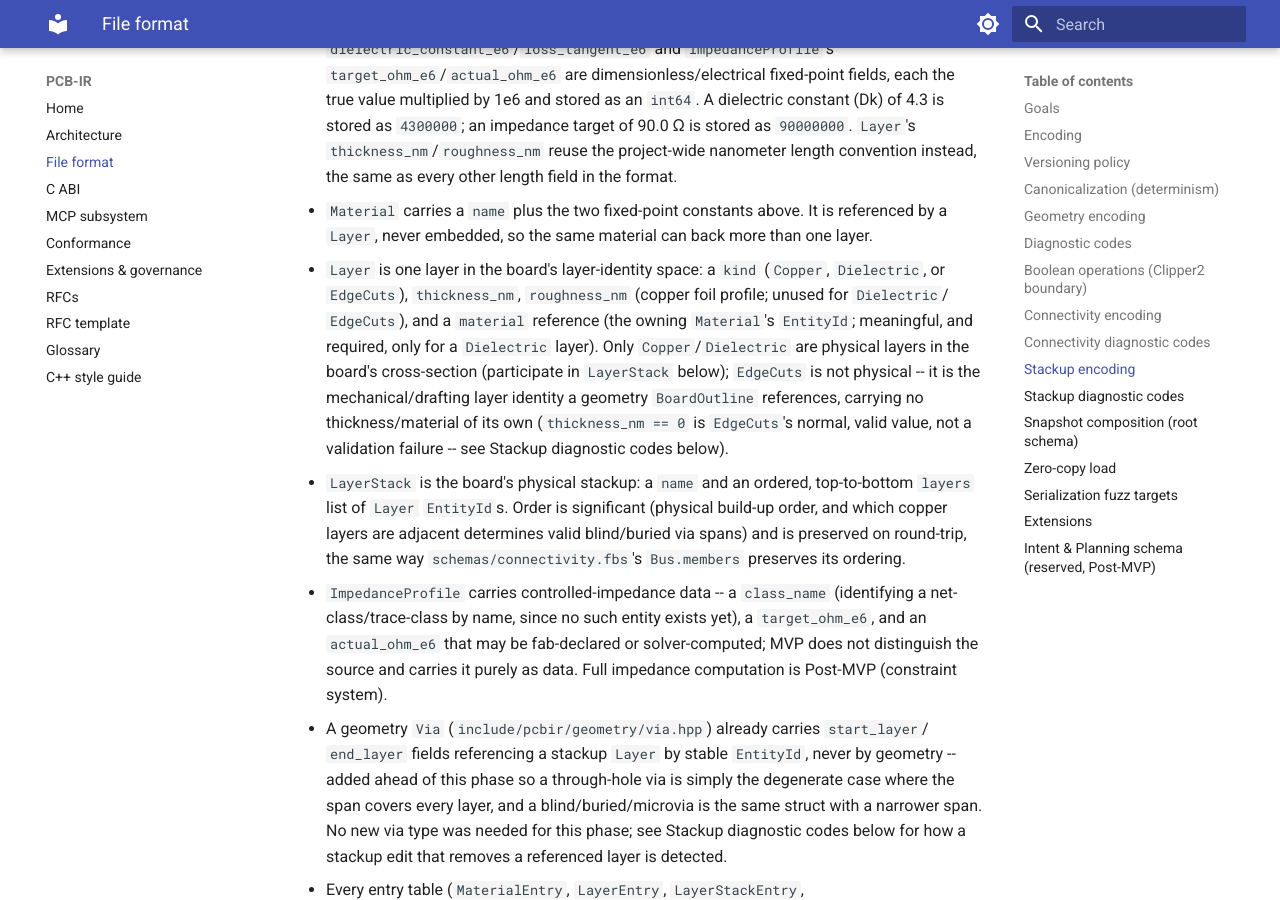
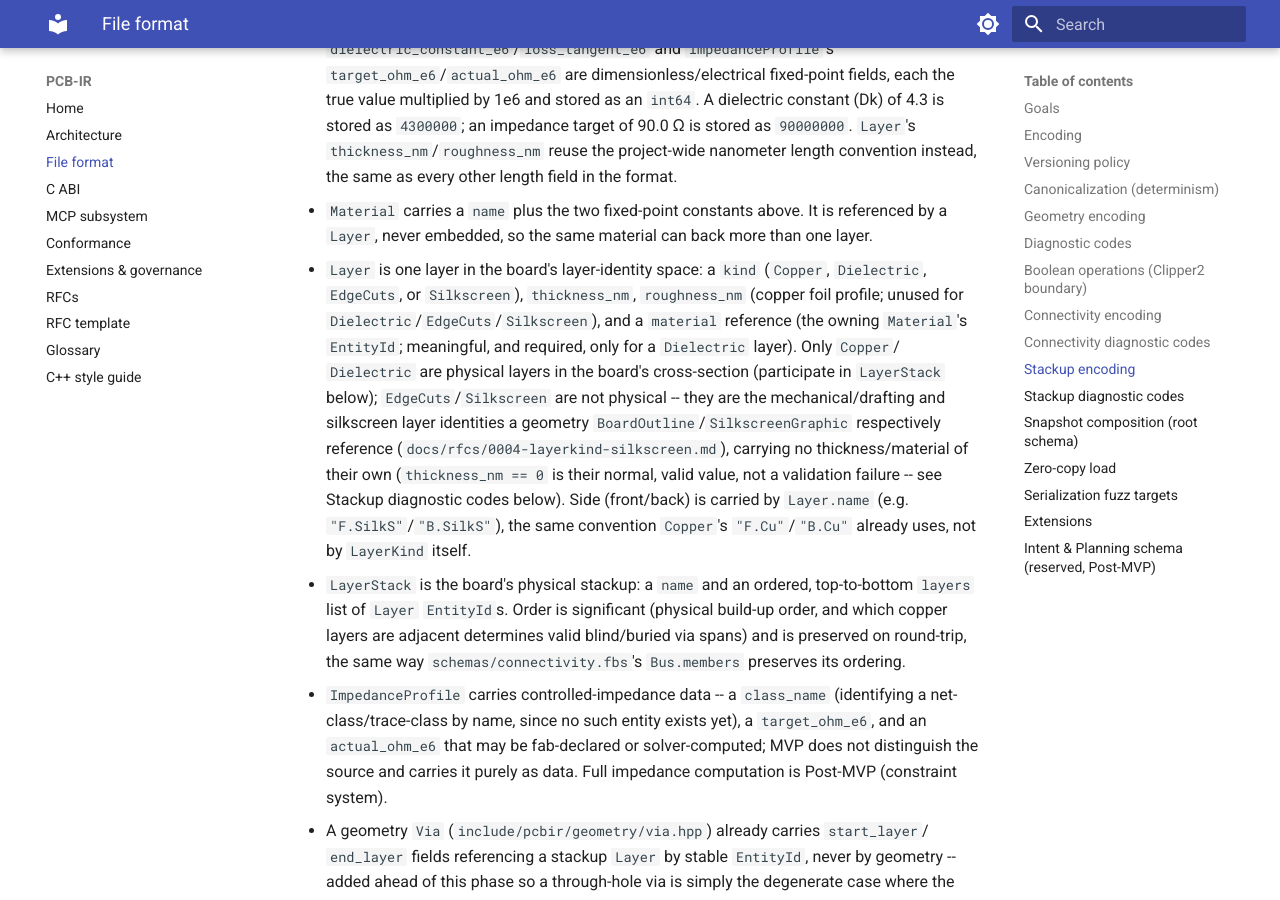
Before and after one commit to awanga/pcb-ir, an MkDocs documentation site: the page built from docs/format-spec.md, in a window 1280 px wide and 900 px high, scrolled down 6821 px. Built offline with MkDocs 1.6.1 and Material for MkDocs 9.7.7, drawn with Linux system fonts in a browser that asks for light colours; some of the changed text lies outside the part shown.

Commit message:
Add stackup::LayerKind::Silkscreen (RFC 0004)
Implementing the KiCad importer's stackup layer against RFC 0003's own
in-scope entity list ran into a real gap: SilkscreenGraphic needs a
LayerRef onto F.SilkS/B.SilkS, but LayerKind was {Copper, Dielectric,
EdgeCuts} -- no non-physical layer identity existed for silkscreen, the
same gap RFC 0002 flagged and deferred to "the importer RFC". Elevated
for approval per AGENTS.md's change-control rule (RFC 0004, Accepted)
rather than decided silently mid-implementation.

Silkscreen is non-physical, mirroring EdgeCuts exactly: exempt from the
thickness-positivity check, and rejected as a LayerStack member by
NonPhysicalStackupLayerMember. Threaded through FlatBuffers round-trip
and the C ABI's pcbir_layer_kind_t (PCBIR_LAYER_KIND_SILKSCREEN),
additive in both cases.

Co-Authored-By: Claude Sonnet 5 <noreply@anthropic.com>
Claude-Session: https://claude.ai/code/session_019QVZ9C9AsgVNjQHXRy4bGp

```diff
--- a/docs/format-spec.md
+++ b/docs/format-spec.md
@@ -225,14 +225,18 @@ pay for it.
   same as every other length field in the format.
 - `Material` carries a `name` plus the two fixed-point constants above. It is referenced by a
   `Layer`, never embedded, so the same material can back more than one layer.
-- `Layer` is one layer in the board's layer-identity space: a `kind` (`Copper`, `Dielectric`, or
-  `EdgeCuts`), `thickness_nm`, `roughness_nm` (copper foil profile; unused for `Dielectric`/
-  `EdgeCuts`), and a `material` reference (the owning `Material`'s `EntityId`; meaningful, and
-  required, only for a `Dielectric` layer). Only `Copper`/`Dielectric` are physical layers in
-  the board's cross-section (participate in `LayerStack` below); `EdgeCuts` is not physical --
-  it is the mechanical/drafting layer identity a geometry `BoardOutline` references, carrying
-  no thickness/material of its own (`thickness_nm == 0` is `EdgeCuts`'s normal, valid value, not
-  a validation failure -- see Stackup diagnostic codes below).
+- `Layer` is one layer in the board's layer-identity space: a `kind` (`Copper`, `Dielectric`,
+  `EdgeCuts`, or `Silkscreen`), `thickness_nm`, `roughness_nm` (copper foil profile; unused for
+  `Dielectric`/`EdgeCuts`/`Silkscreen`), and a `material` reference (the owning `Material`'s
+  `EntityId`; meaningful, and required, only for a `Dielectric` layer). Only `Copper`/
+  `Dielectric` are physical layers in the board's cross-section (participate in `LayerStack`
+  below); `EdgeCuts`/`Silkscreen` are not physical -- they are the mechanical/drafting and
+  silkscreen layer identities a geometry `BoardOutline`/`SilkscreenGraphic` respectively
+  reference (`docs/rfcs/0004-layerkind-silkscreen.md`), carrying no thickness/material of their
+  own (`thickness_nm == 0` is their normal, valid value, not a validation failure -- see
+  Stackup diagnostic codes below). Side (front/back) is carried by `Layer.name`
+  (e.g. `"F.SilkS"`/`"B.SilkS"`), the same convention `Copper`'s `"F.Cu"`/`"B.Cu"` already uses,
+  not by `LayerKind` itself.
 - `LayerStack` is the board's physical stackup: a `name` and an ordered, top-to-bottom `layers`
   list of `Layer` `EntityId`s. Order is significant (physical build-up order, and which copper
   layers are adjacent determines valid blind/buried via spans) and is preserved on round-trip,
@@ -277,7 +281,7 @@ one that resolves to a real `Layer` that isn't `kind == EdgeCuts`.
 | `EmptyMaterialName` | 1 | A `Material`'s `name` is empty. |
 | `NonPositiveDielectricConstant` | 2 | A `Material`'s `dielectric_constant_e6` is not positive. |
 | `NegativeLossTangent` | 3 | A `Material`'s `loss_tangent_e6` is negative. |
-| `NonPositiveLayerThickness` | 4 | A `Layer`'s `thickness_nm` is not positive (never checked for an `EdgeCuts` layer, which has no z-height). |
+| `NonPositiveLayerThickness` | 4 | A `Layer`'s `thickness_nm` is not positive (never checked for an `EdgeCuts`/`Silkscreen` layer, neither of which has a z-height). |
 | `NegativeLayerRoughness` | 5 | A `Layer`'s `roughness_nm` is negative. |
 | `MissingDielectricMaterial` | 6 | A `Dielectric` `Layer`'s `material` is a null `EntityId`. |
 | `EmptyStackup` | 7 | A `LayerStack` has no member layers. |
@@ -287,7 +291,7 @@ one that resolves to a real `Layer` that isn't `kind == EdgeCuts`.
 | `DanglingStackupLayerReference` | 11 | A `LayerStack` member does not resolve to any `Layer` in the snapshot. |
 | `DanglingLayerMaterialReference` | 12 | A `Layer`'s `material` does not resolve to any `Material` in the snapshot. |
 | `DanglingViaLayerReference` | 13 | A geometry `Via`'s `start_layer`/`end_layer` does not resolve to any `Layer` in the stackup snapshot. |
-| `NonPhysicalStackupLayerMember` | 14 | A `LayerStack` member resolves to an `EdgeCuts` (non-physical) `Layer`. |
+| `NonPhysicalStackupLayerMember` | 14 | A `LayerStack` member resolves to an `EdgeCuts`/`Silkscreen` (non-physical) `Layer`. |
 | `DanglingBoardOutlineLayerReference` | 15 | A geometry `BoardOutline`'s `layer` does not resolve to any `Layer` in the stackup snapshot. |
 | `BoardOutlineLayerWrongKind` | 16 | A geometry `BoardOutline`'s `layer` resolves to a `Layer` whose `kind` is not `EdgeCuts`. |
 
```
Also changed, not shown: docs/rfcs/0003-kicad-importer-exporter.md (+13 -5 lines), docs/rfcs/0004-layerkind-silkscreen.md (added, +86 -0 lines), 9 other files.
